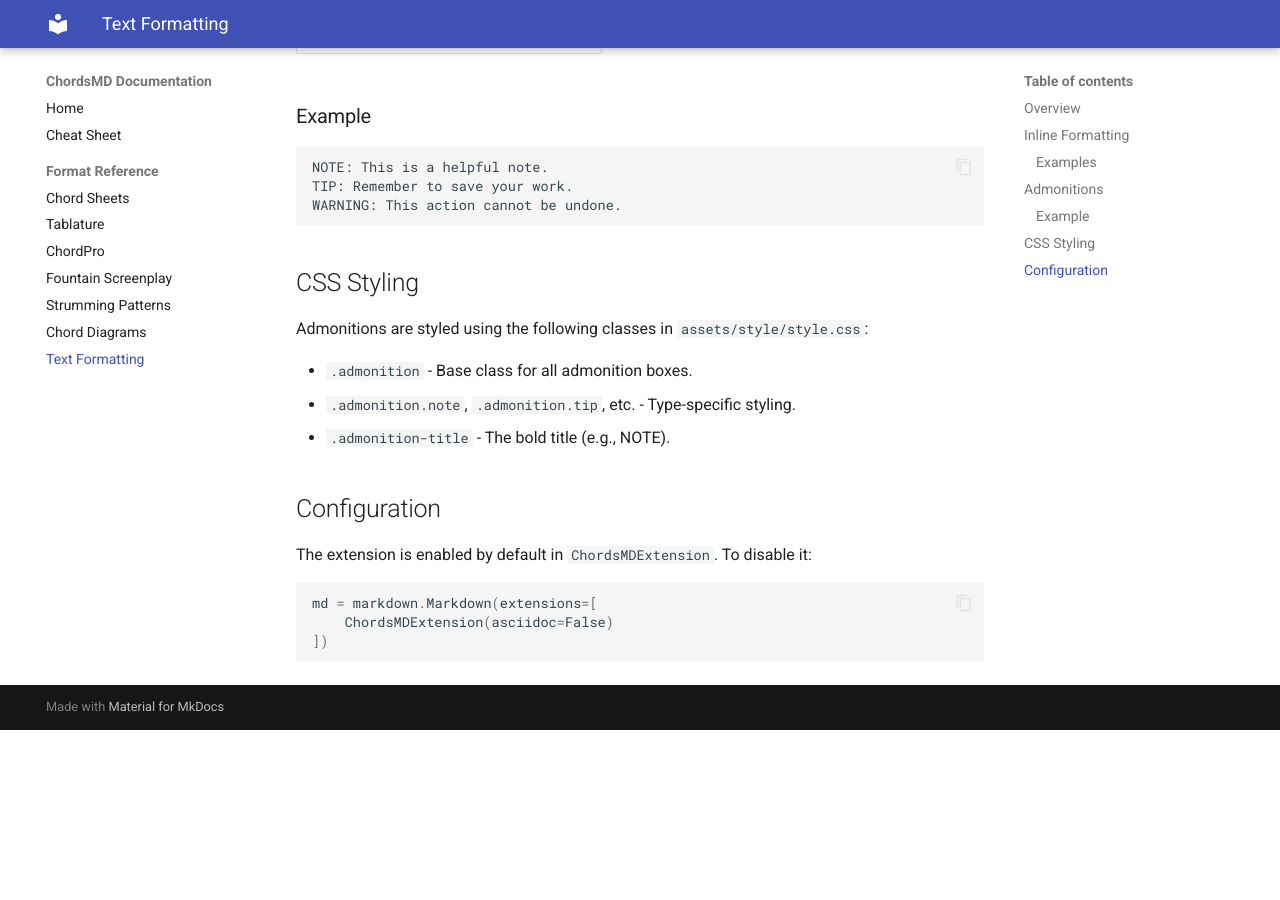
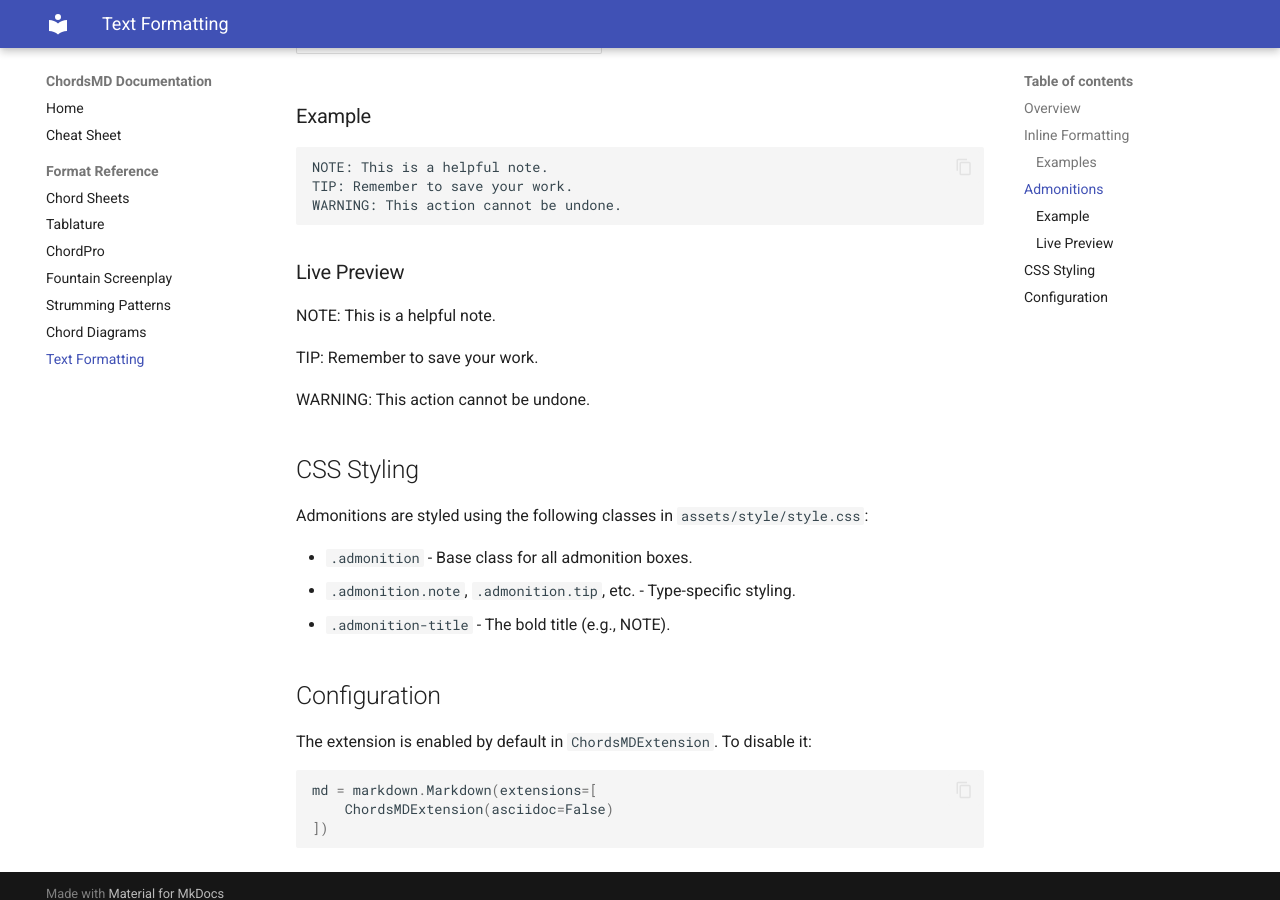
Before and after one commit to giflw/chords, an MkDocs documentation site: the page built from docs/asciidoc.md, in a window 1280 px wide and 900 px high, scrolled down 1616 px. Built offline with MkDocs 1.6.1 and Material for MkDocs 9.7.7, drawn with Linux system fonts in a browser that asks for light colours; before the commit the page ends 2346 px from its top, so only the background shows below that.

Commit message:
Add live preview examples to AsciiDoc documentation

````diff
--- a/docs/asciidoc.md
+++ b/docs/asciidoc.md
@@ -51,6 +51,14 @@ TIP: Remember to save your work.
 WARNING: This action cannot be undone.
 ```
 
+### Live Preview
+
+NOTE: This is a helpful note.
+
+TIP: Remember to save your work.
+
+WARNING: This action cannot be undone.
+
 ## CSS Styling
 
 Admonitions are styled using the following classes in `assets/style/style.css`:
````
